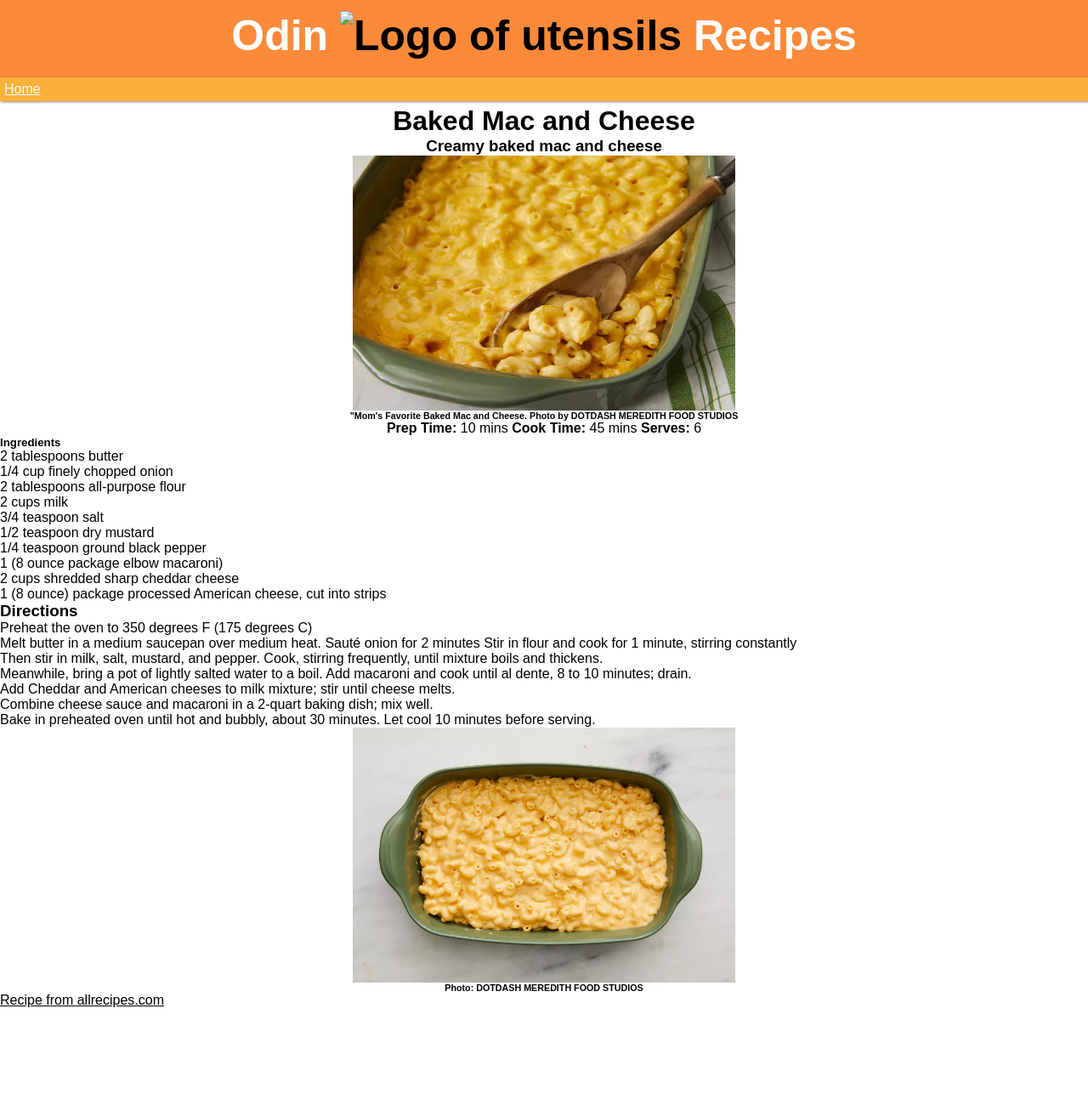
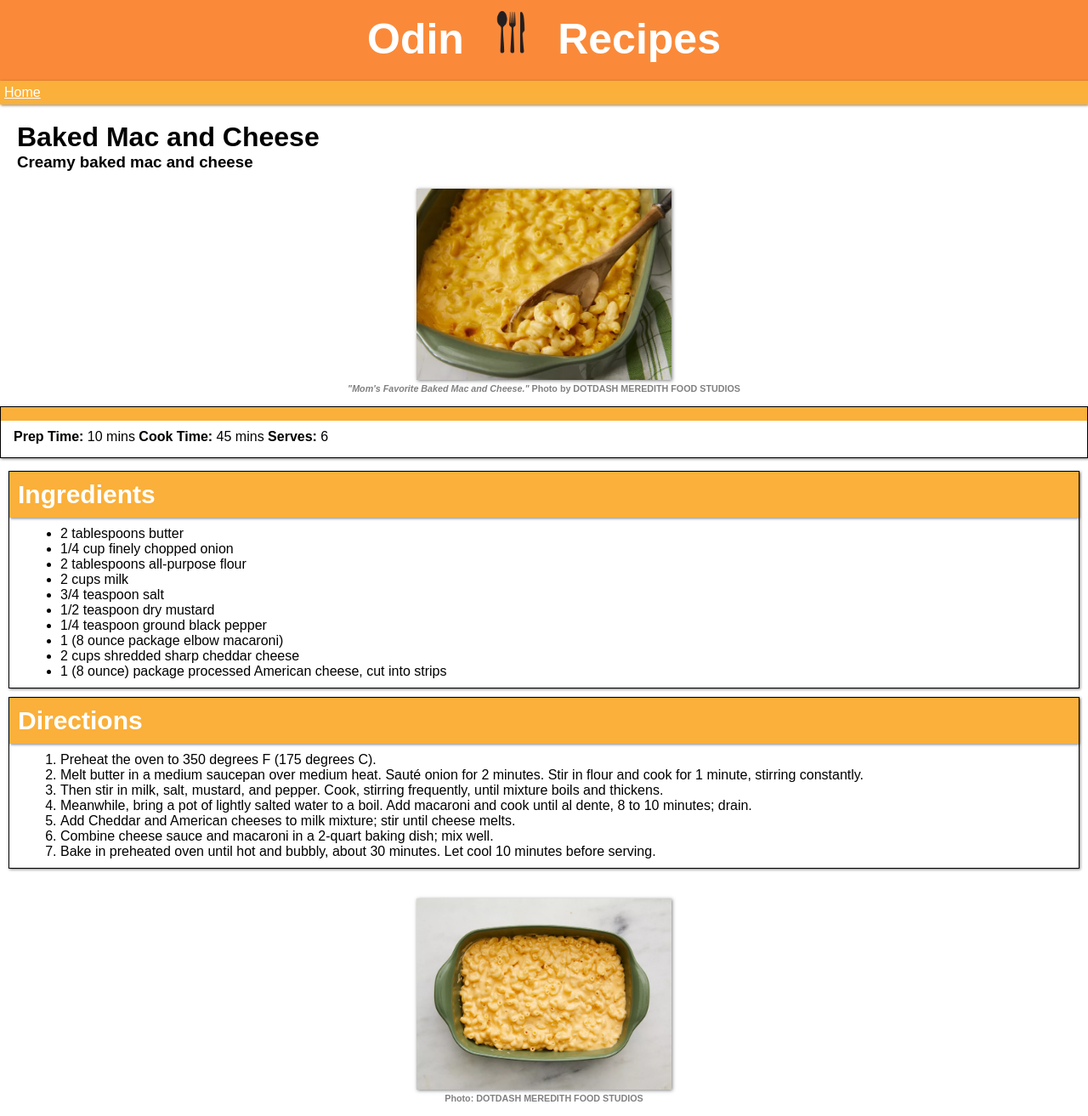
Before and after one commit to CashierDuck/odin-recipes, a plain HTML site: page recipes/macandcheese.html in a window 1280 px wide. Shown: the part 7-1320 px from the top of the page at 85% size. Before the commit the page ends 1193 px from the top, so only its background shows below. Drawn offline with Linux system fonts and the light colour scheme.

Commit message:
add boxes for rest of recipes

```diff
--- a/recipes/macandcheese.html
+++ b/recipes/macandcheese.html
@@ -6,24 +6,36 @@
     <title>Mac and Cheese Recipe</title>
     <link rel="stylesheet" href="../style.css">
 </head>
-<body>
+<body class="linktext">
     <div id="webtitle">
         <h1 id="webtitle">Odin
-        <img id="logo" src="img/uten.png" alt="Logo of utensils">
+        <img id="logo" src="../img/uten.png" alt="Logo of utensils">
         Recipes</h1>
     </div>
 
-    <div class="bar"><a style="color: white" href="../index.html">Home</a></div>
+    <div class="bar"><a style="color:white" href="../index.html">Home</a></div>
 
-    <h1 class="center">Baked Mac and Cheese</h1>
-    <h3 class="center">Creamy baked mac and cheese</h3>
-    <img class="center" src="../img/mac.jpg" alt="Photo of a tray of baked macoroni and cheese" height = "300" width="450">
-    <h6 class="center" >"Mom's Favorite Baked Mac and Cheese. Photo by DOTDASH MEREDITH FOOD STUDIOS</h6>
+    <div class="tit">
+        <h1 >Baked Mac and Cheese</h1>
+        <h3 >Creamy baked mac and cheese</h3>
+    </div>
 
-    <p class="center"><strong>Prep Time:</strong> 10 mins   <strong>Cook Time:</strong> 45 mins  <strong>Serves:</strong> 6</p>
+    <div class="photofood">
+        <img class="pic" src="../img/mac.jpg" alt="Photo of a tray of baked macaroni and cheese" height="300" width="450">
+        <h6 class="caption"><em class="caption">"Mom's Favorite Baked Mac and Cheese."</em> Photo by DOTDASH MEREDITH FOOD STUDIOS</h6>
+    </div>
 
-    <h5>Ingredients</h5>
-    <ul>
+    <div class="prep">
+        <div class="barprep">
+        </div>
+        <div class="preptext">
+            <strong>Prep Time:</strong> 10 mins <strong>Cook Time:</strong> 45 mins <strong>Serves:</strong> 6
+        </div>
+    </div>
+
+    <div class="ingredients">
+        <h3 class="ingredtit">Ingredients</h3>
+        <ul class="list">
             <li>2 tablespoons butter</li>
             <li>1/4 cup finely chopped onion</li>
             <li>2 tablespoons all-purpose flour</li>
@@ -35,23 +47,26 @@
             <li>2 cups shredded sharp cheddar cheese</li>
             <li>1 (8 ounce) package processed American cheese, cut into strips</li>
         </ul>
+    </div>
 
-    <h3>Directions</h3>
-    <ol>
-        <li>Preheat the oven to 350 degrees F (175 degrees C)</li>
-        <li>Melt butter in a medium saucepan over medium heat. Sauté onion for 2 minutes
-            Stir in flour and cook for 1 minute, stirring constantly
-        </li>
+    <div class="directions">
+        <h3 class="directtit">Directions</h3>
+        <ol class="list">
+            <li>Preheat the oven to 350 degrees F (175 degrees C).</li>
+            <li>Melt butter in a medium saucepan over medium heat. Sauté onion for 2 minutes. Stir in flour and cook for 1 minute, stirring constantly.</li>
             <li>Then stir in milk, salt, mustard, and pepper. Cook, stirring frequently, until mixture boils and thickens.</li>
             <li>Meanwhile, bring a pot of lightly salted water to a boil. Add macaroni and cook until al dente, 8 to 10 minutes; drain.</li>
             <li>Add Cheddar and American cheeses to milk mixture; stir until cheese melts.</li>
             <li>Combine cheese sauce and macaroni in a 2-quart baking dish; mix well.</li>
             <li>Bake in preheated oven until hot and bubbly, about 30 minutes. Let cool 10 minutes before serving.</li>
         </ol>
+    </div>
 
-    <img class="center" src="../img/finishedmac.jpg" alt="Photo of finished dish of baked mac and cheese" height="300" width="450">
-    <h6 class="center">Photo: DOTDASH MEREDITH FOOD STUDIOS</h6>
+    <div class="bottomimage">
+        <img class="pic" src="../img/finishedmac.jpg" alt="Photo of finished dish of baked mac and cheese" height="300" width="450">
+        <h6 class="caption">Photo: DOTDASH MEREDITH FOOD STUDIOS</h6>
+    </div>
 
-    <a href="https://www.allrecipes.com/recipe/24321/moms-favorite-baked-mac-and-cheese/" target=”_blank” rel="noopener noreferrer">Recipe from allrecipes.com</a>
+    <a class="source" href="https://www.allrecipes.com/recipe/24321/moms-favorite-baked-mac-and-cheese/" target="_blank" rel="noopener noreferrer">Recipe from allrecipes.com</a>
 </body>
 </html>
```
Also changed, not shown: recipes/cookies.html (+1 -1 lines), recipes/mashedp.html (+35 -20 lines). Lines whose indentation alone changed are shown as unchanged.
